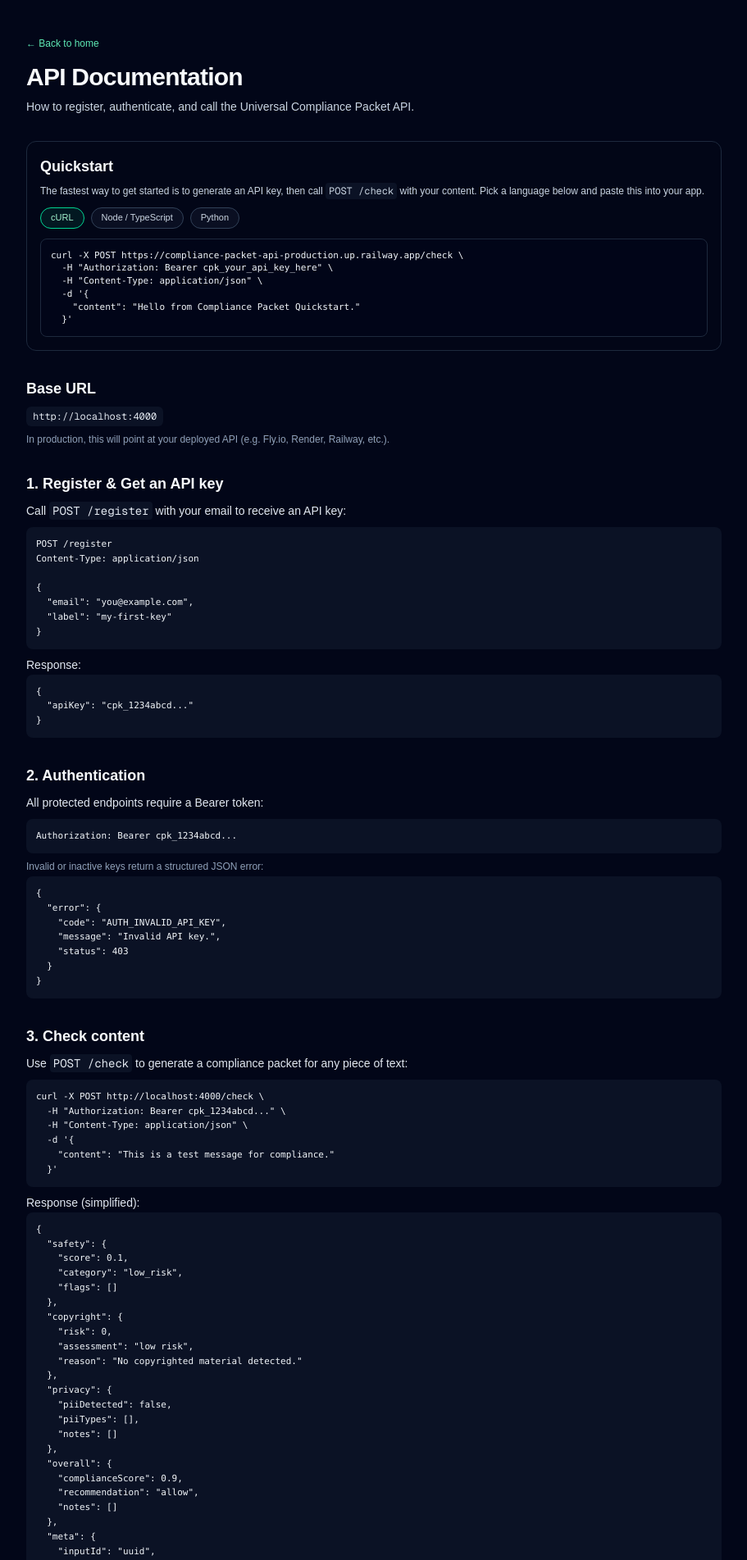
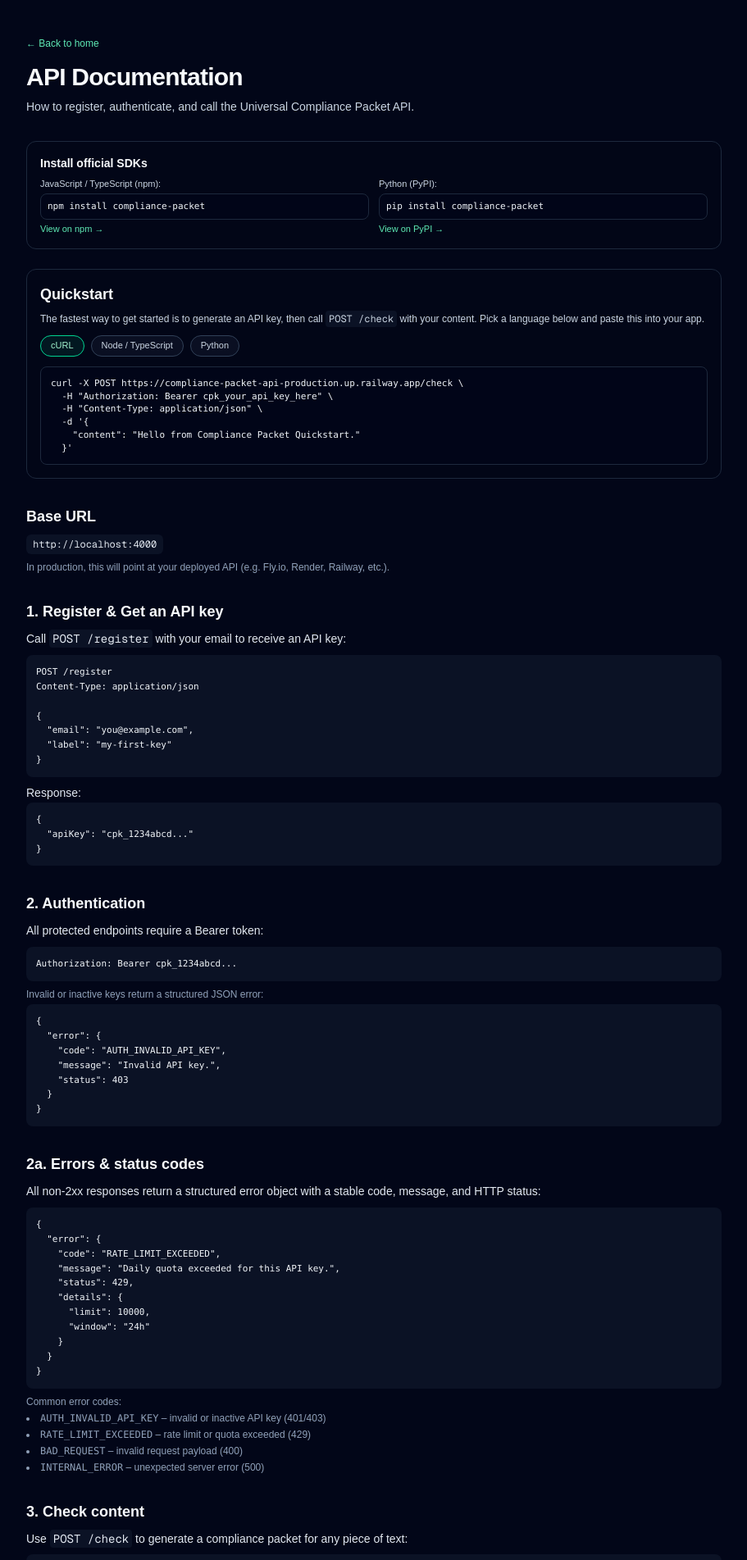
Before and after one commit to Maheybtw/compliance-packet-web, a Next.js app: page /docs in a window 1280 px wide. Shown: the top 1903 px of the page at 82% size, without its empty margins (184-1095 px from the left). Built offline with nearby package versions, Linux system fonts and the light colour scheme; no server answers.

Commit message:
Add SDK install block and npm/PyPI links to docs

```diff
--- a/src/app/docs/page.tsx
+++ b/src/app/docs/page.tsx
@@ -78,6 +78,42 @@ export default function DocsPage() {
           </p>
         </header>
 
+        <section className="mb-6 rounded-xl border border-slate-800 bg-slate-950/70 p-4 text-xs text-slate-200">
+          <h2 className="text-sm font-semibold text-slate-50 mb-2">
+            Install official SDKs
+          </h2>
+          <div className="grid gap-3 sm:grid-cols-2">
+            <div>
+              <p className="mb-1 text-[11px] text-slate-300">JavaScript / TypeScript (npm):</p>
+              <pre className="bg-slate-950/80 rounded-lg border border-slate-800 p-2 text-[11px] text-slate-100 overflow-x-auto">
+{`npm install compliance-packet`}
+              </pre>
+              <a
+                href="https://www.npmjs.com/package/compliance-packet"
+                target="_blank"
+                rel="noreferrer"
+                className="mt-1 inline-flex text-[11px] font-medium text-emerald-300 hover:text-emerald-200"
+              >
+                View on npm →
+              </a>
+            </div>
+            <div>
+              <p className="mb-1 text-[11px] text-slate-300">Python (PyPI):</p>
+              <pre className="bg-slate-950/80 rounded-lg border border-slate-800 p-2 text-[11px] text-slate-100 overflow-x-auto">
+{`pip install compliance-packet`}
+              </pre>
+              <a
+                href="https://pypi.org/project/compliance-packet/"
+                target="_blank"
+                rel="noreferrer"
+                className="mt-1 inline-flex text-[11px] font-medium text-emerald-300 hover:text-emerald-200"
+              >
+                View on PyPI →
+              </a>
+            </div>
+          </div>
+        </section>
+
         <section className="mb-8 rounded-xl border border-slate-800 bg-slate-950/70 p-4 text-sm text-slate-200">
           <h2 className="text-lg font-semibold text-slate-50 mb-2">Quickstart</h2>
           <p className="text-xs text-slate-300 mb-3">
@@ -138,29 +174,46 @@ export default function DocsPage() {
 
             {quickstartLang === "node" && (
               <pre className="bg-slate-950/80 rounded-lg border border-slate-800 p-3 text-slate-100 overflow-x-auto">
-{`import { createComplianceClient } from "./src/sdk/client";
+{`import {
+  createComplianceClient,
+  CompliancePacketAPIError,
+} from "compliance-packet";
 
 const client = createComplianceClient({
-  apiKey: process.env.COMPLIANCE_API_KEY || "cpk_your_api_key_here",
-  baseUrl: process.env.COMPLIANCE_API_URL || "https://compliance-packet-api-production.up.railway.app",
+  apiKey: "cpk_your_api_key_here",
+  // Optional: override base URL for local dev or self-hosting
+  // baseUrl: "http://localhost:4000",
 });
 
 async function main() {
-  const packet = await client.check(
-    "Hello from Compliance Packet Quickstart."
-  );
+  try {
+    const packet = await client.check(
+      "Hello from Compliance Packet Quickstart."
+    );
 
-  console.log("Decision:", packet.overall.recommendation);
-  console.log("Safety score:", packet.safety.score);
+    console.log("Decision:", packet.overall.recommendation);
+    console.log("Safety score:", packet.safety.score);
+  } catch (err) {
+    if (err instanceof CompliancePacketAPIError) {
+      console.error("Compliance Packet API error:", {
+        code: err.code,
+        status: err.status,
+        details: err.details,
+        message: err.message,
+      });
+    } else {
+      console.error("Unexpected error:", err);
+    }
+  }
 }
 
-main().catch(console.error);`}
+main();`}
               </pre>
             )}
 
             {quickstartLang === "python" && (
               <pre className="bg-slate-950/80 rounded-lg border border-slate-800 p-3 text-slate-100 overflow-x-auto">
-{`from client import ComplianceClient
+{`from compliance_packet import ComplianceClient
 
 client = ComplianceClient(
     api_key="cpk_your_api_key_here",
@@ -228,6 +281,44 @@ Content-Type: application/json
   }
 }`}
             </pre>
+          </div>
+          <div>
+            <h2 className="text-lg font-semibold text-slate-50 mb-2">
+              2a. Errors &amp; status codes
+            </h2>
+            <p className="mb-2">
+              All non-2xx responses return a structured error object with a stable code, message, and HTTP status:
+            </p>
+            <pre className="bg-slate-900/70 rounded-lg p-3 text-[11px] text-slate-100 overflow-x-auto">
+{`{
+  "error": {
+    "code": "RATE_LIMIT_EXCEEDED",
+    "message": "Daily quota exceeded for this API key.",
+    "status": 429,
+    "details": {
+      "limit": 10000,
+      "window": "24h"
+    }
+  }
+}`}
+            </pre>
+            <p className="mt-2 text-xs text-slate-400">
+              Common error codes:
+            </p>
+            <ul className="mt-1 list-disc list-inside text-xs text-slate-400 space-y-1">
+              <li>
+                <code>AUTH_INVALID_API_KEY</code> – invalid or inactive API key (401/403)
+              </li>
+              <li>
+                <code>RATE_LIMIT_EXCEEDED</code> – rate limit or quota exceeded (429)
+              </li>
+              <li>
+                <code>BAD_REQUEST</code> – invalid request payload (400)
+              </li>
+              <li>
+                <code>INTERNAL_ERROR</code> – unexpected server error (500)
+              </li>
+            </ul>
           </div>
 
           <div>
@@ -312,14 +403,18 @@ Authorization: Bearer cpk_1234abcd...`}
           <div>
             <h2 className="text-lg font-semibold text-slate-50 mb-2">5. Node / TypeScript SDK</h2>
             <p className="mb-2">
-              A minimal SDK is included in <code>src/sdk/client.ts</code> of the backend repo:
+              Use the official JavaScript / TypeScript SDK from npm:{" "}
+              <code className="font-mono bg-slate-900/70 px-1 py-0.5 rounded">compliance-packet</code>.
             </p>
             <pre className="bg-slate-900/70 rounded-lg p-3 text-[11px] text-slate-100 overflow-x-auto">
-{`import { createComplianceClient, CompliancePacketAPIError } from "./src/sdk/client";
+{`import {
+  createComplianceClient,
+  CompliancePacketAPIError,
+} from "compliance-packet";
 
 const client = createComplianceClient({
-  apiKey: "cpk_your_key_here",
-  baseUrl: "http://localhost:4000", // or your deployed URL
+  apiKey: "cpk_your_api_key_here",
+  // baseUrl: "https://compliance-packet-api-production.up.railway.app", // optional override for self-hosting
 });
 
 async function main() {
@@ -365,7 +460,7 @@ main();`}
               into a simple, typed client.
             </p>
             <pre className="bg-slate-900/70 rounded-lg p-3 text-[11px] text-slate-100 overflow-x-auto mb-2">
-{`from client import ComplianceClient, CompliancePacketError
+{`from compliance_packet import ComplianceClient, CompliancePacketError
 
 client = ComplianceClient(
     api_key="cpk_your_api_key_here",
--- a/src/app/docs/python/page.tsx
+++ b/src/app/docs/python/page.tsx
@@ -1,6 +1,19 @@
 export default function PythonSdkDocsPage() {
   return (
     <main className="min-h-screen bg-slate-950 text-slate-50">
+      <nav className="w-full border-b border-slate-800 bg-slate-900/40 backdrop-blur-sm">
+        <div className="mx-auto max-w-5xl px-6 py-4 flex items-center justify-between">
+          <a href="/" className="text-slate-300 hover:text-white text-sm font-medium">
+            ← Back to Home
+          </a>
+          <a
+            href="/docs"
+            className="text-slate-300 hover:text-white text-sm font-medium"
+          >
+            Documentation
+          </a>
+        </div>
+      </nav>
       <div className="mx-auto max-w-5xl px-6 py-10 space-y-10">
         {/* Header */}
         <header className="space-y-2">
```
